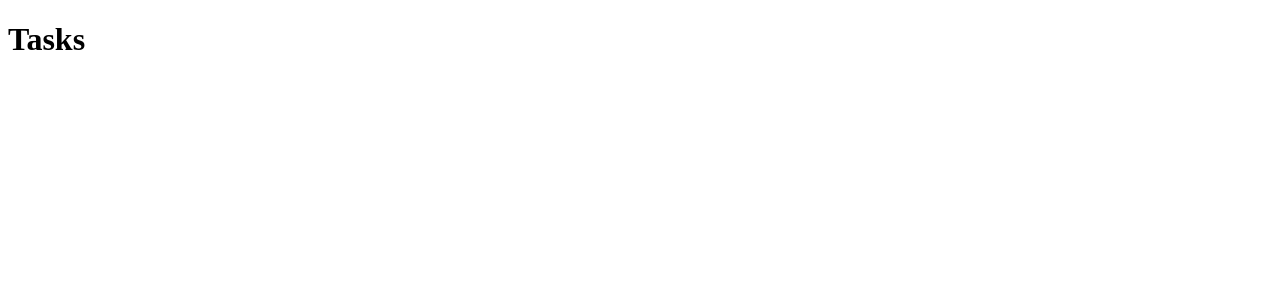
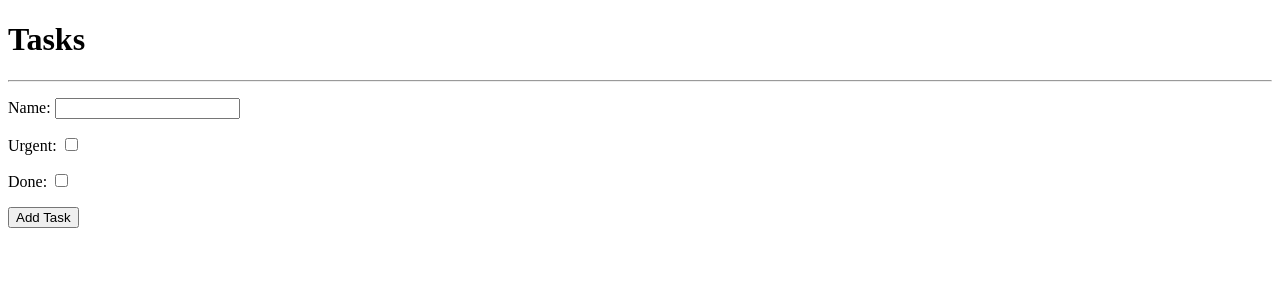
Before and after one commit to devmegan/task-django, a Django app: page / in a window 1280 px wide. Before the commit the part shown is almost empty. Shown: the top 300 px of the page. Run offline with Django 3.2, Linux system fonts and the light colour scheme; data that the repository does not hold is empty.

Commit message:
creating add task functionality

```diff
--- /dev/null
+++ b/tasks/forms.py
@@ -0,0 +1,9 @@
+from django import forms
+from .models import Task
+
+
+class TaskForm(forms.ModelForm):
+    # form to add a new task
+    class Meta:
+        model = Task
+        fields = ['name', 'urgent', 'done']
--- a/tasks/templates/tasks/tasks.html
+++ b/tasks/templates/tasks/tasks.html
@@ -7,5 +7,15 @@
 </head>
 <body>
     <h1>Tasks</h1>
+    {% for task in tasks %}
+    <p>{{ task }} - {{ task.done }}</p>
+    {% endfor %}
+    <hr>
+    <form method=POST>
+        {% csrf_token %}
+        {{ add_task_form.as_p }}
+        <button type="submit">Add Task</button>
+
+    </form>
 </body>
 </html>
--- a/tasks/views.py
+++ b/tasks/views.py
@@ -1,8 +1,21 @@
-from django.shortcuts import render
-
+from django.shortcuts import render, redirect
+from .models import Task
+from .forms import TaskForm
 # Create your views here.
 
 
 def get_tasks(request):
     """ view for main tasks list """
-    return render(request, 'tasks/tasks.html')
+    tasks = Task.objects.all()
+    add_task_form = TaskForm()
+    if request.method == 'POST':
+        add_task_form = TaskForm(request.POST)
+        if add_task_form.is_valid():
+            add_task_form.save()
+        return redirect('tasks')
+
+    context = {
+        'tasks': tasks,
+        'add_task_form': add_task_form,
+    }
+    return render(request, 'tasks/tasks.html', context)
```
